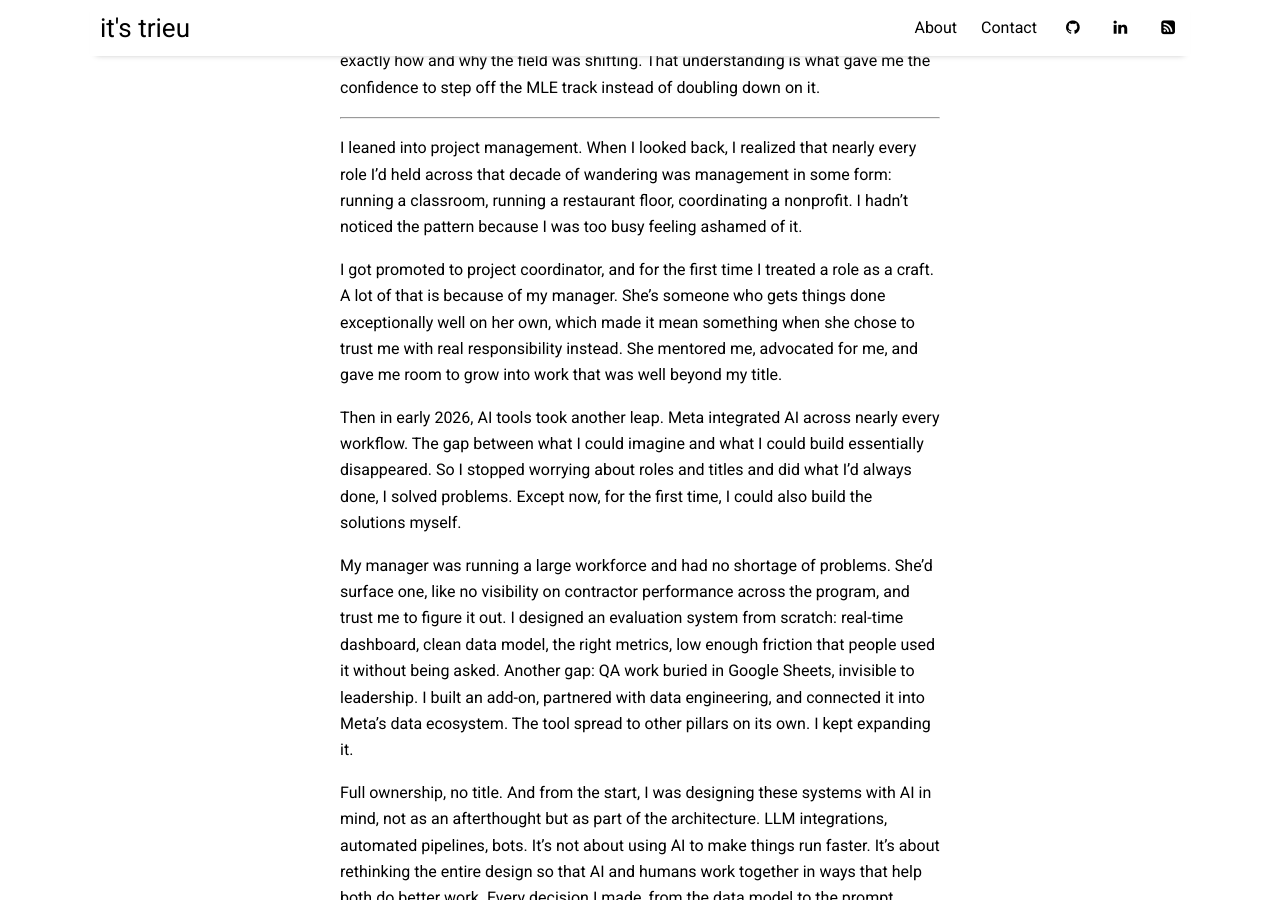
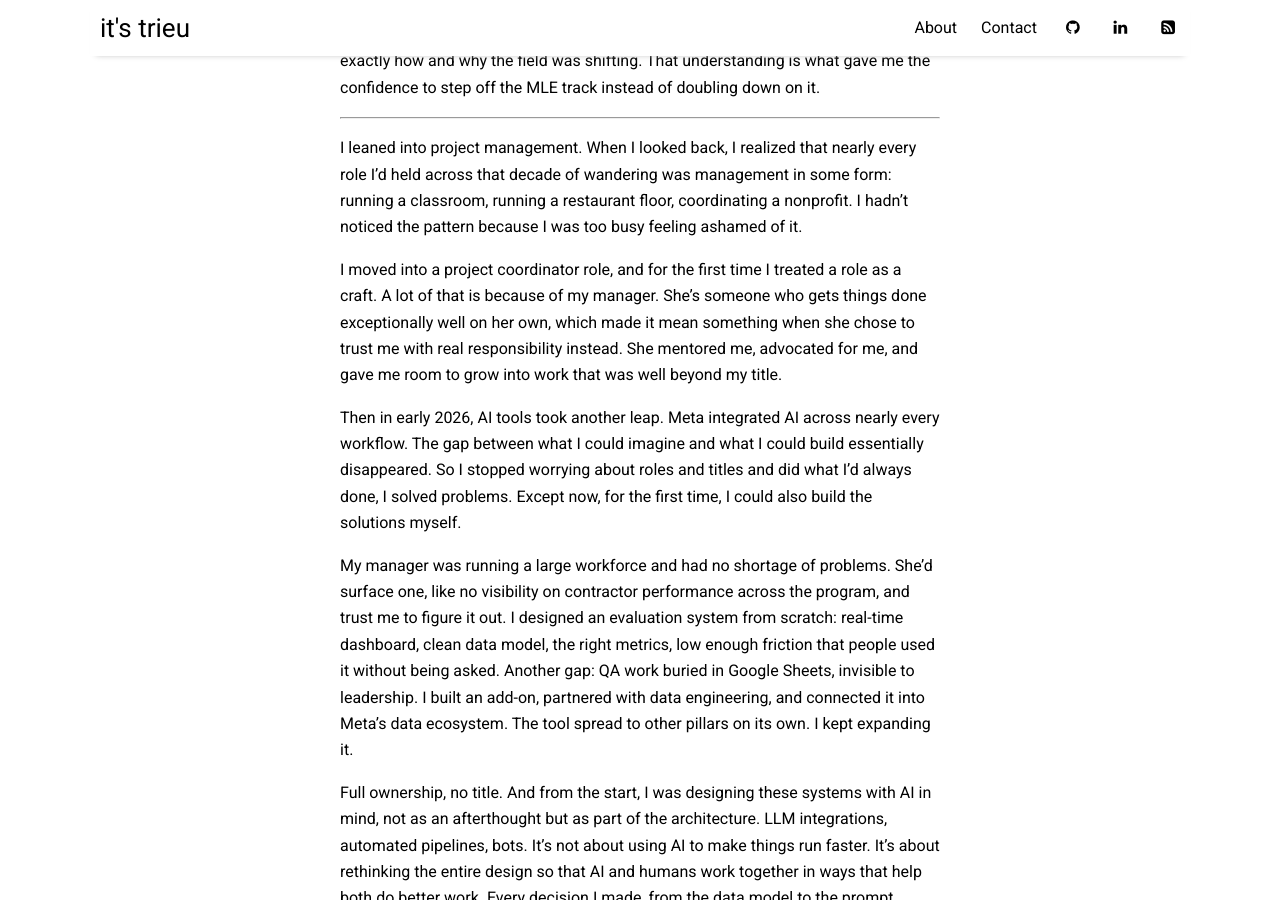
Before and after one commit to itstrieu/itstrieu.github.io, a Jekyll site: the page built from _posts/2026-05-07-why-i-call-myself-an-ai-systems-builder.md, in a window 1280 px wide and 900 px high, scrolled down 2812 px. Built offline with Jekyll 4.4.1, drawn with Linux system fonts in a browser that asks for light colours; nearby versions of some CDN libraries.

Commit message:
Replace 'promoted' with 'moved into' for accuracy
Co-Authored-By: Claude Opus 4.6 <noreply@anthropic.com>

```diff
--- a/_posts/2026-05-07-why-i-call-myself-an-ai-systems-builder.md
+++ b/_posts/2026-05-07-why-i-call-myself-an-ai-systems-builder.md
@@ -61,7 +61,7 @@ That recognition felt like another pivot, and pivots still felt like failing. Bu
 
 I leaned into project management. When I looked back, I realized that nearly every role I'd held across that decade of wandering was management in some form: running a classroom, running a restaurant floor, coordinating a nonprofit. I hadn't noticed the pattern because I was too busy feeling ashamed of it.
 
-I got promoted to project coordinator, and for the first time I treated a role as a craft. A lot of that is because of my manager. She's someone who gets things done exceptionally well on her own, which made it mean something when she chose to trust me with real responsibility instead. She mentored me, advocated for me, and gave me room to grow into work that was well beyond my title.
+I moved into a project coordinator role, and for the first time I treated a role as a craft. A lot of that is because of my manager. She's someone who gets things done exceptionally well on her own, which made it mean something when she chose to trust me with real responsibility instead. She mentored me, advocated for me, and gave me room to grow into work that was well beyond my title.
 
 Then in early 2026, AI tools took another leap. Meta integrated AI across nearly every workflow. The gap between what I could imagine and what I could build essentially disappeared. So I stopped worrying about roles and titles and did what I'd always done, I solved problems. Except now, for the first time, I could also build the solutions myself.
 
```
